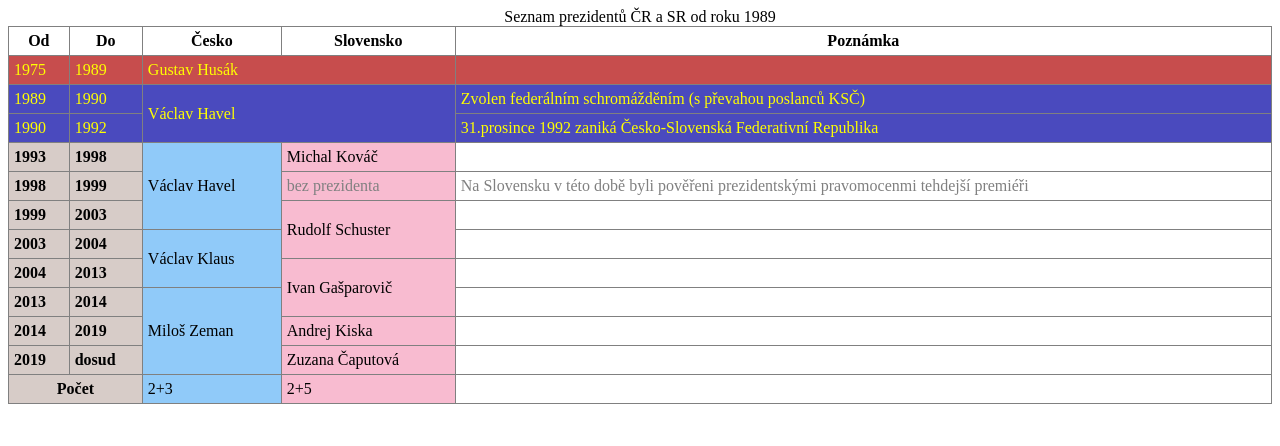
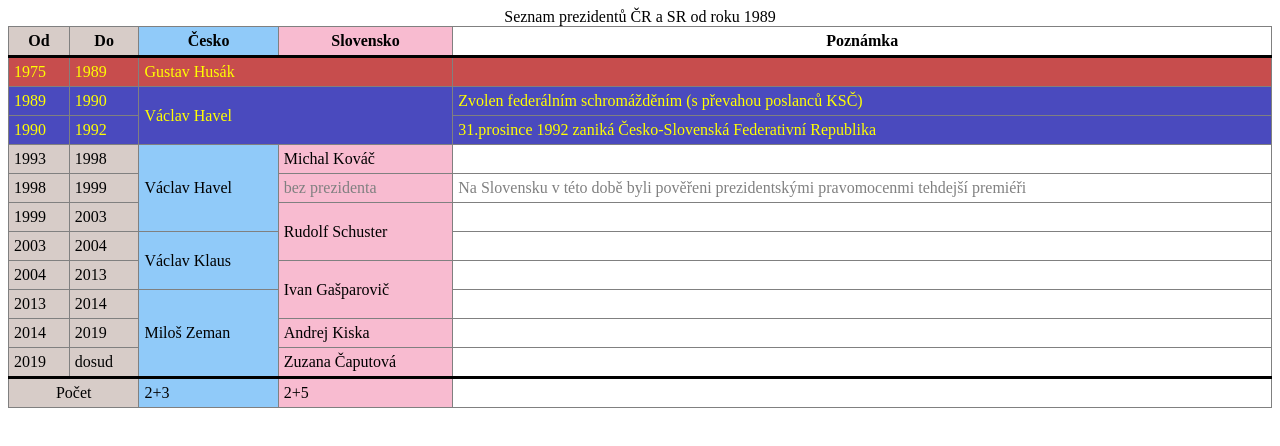
Before and after one commit to pslib-cz/2020p2web-htmltable-presidents-MatesAndrasko, a plain HTML site: page index.html in a window 1280 px wide. Drawn offline with Linux system fonts and the light colour scheme.

Commit message:
second_commit

```diff
--- a/index.html
+++ b/index.html
@@ -6,18 +6,23 @@
     <meta name="viewport" content="width=device-width, initial-scale=1.0">
     <style>
       table.presidents {width: 100%;border-collapse: collapse;}
+
       .presidents th, .presidents td {border: 1px solid gray; padding: 5px;}
       .presidents th {font-weight: 700; text-align: center;}
       .presidents td {font-weight: 400;}
       .presidents .komuniste {background-color: #c74d4d; color: yellow;}
       .presidents .spolecne {background-color: #4a4abe; color: yellow;}
-      .presidents .roky {background-color: #D7CCC8;font-weight: bold;}
+      .presidents .roky {background-color: #D7CCC8;}
       .presidents .cr {background-color: #90CAF9;}
       .presidents .sr {background-color: #F8BBD0;}
     </style>
   </head>
   <body>
     <table class="presidents">
+      <col class="roky">
+      <col class="roky">
+      <col class="cr">
+      <col class="sr">
       <caption>Seznam prezidentů ČR a SR od roku 1989</caption>
       <thead>
         <tr>
@@ -28,7 +33,7 @@
           <th>Poznámka</th>
         </tr>
       </thead>
-      <tbody class="komuniste">
+      <tbody class="komuniste" style="border-top:3px solid black;">
         <tr>
           <td>1975</td>
           <td>1989</td>
@@ -49,62 +54,62 @@
           <td>31.prosince 1992 zaniká Česko-Slovenská Federativní Republika</td>
         </tr>
       </tbody>
-      <tbody>
+      <tbody style="border-bottom: 3px solid black;">
         <tr>
-          <td class="roky">1993</td>
-          <td class="roky">1998</td>
-          <td class="cr" rowspan="3">Václav Havel</td>
-          <td class="sr">Michal Kováč</td>
+          <td>1993</td>
+          <td>1998</td>
+          <td rowspan="3">Václav Havel</td>
+          <td>Michal Kováč</td>
           <td></td>
         </tr>
         <tr>
-          <td class="roky">1998</td>
-          <td class="roky">1999</td>
-          <td class="sr" style="color: grey;">bez prezidenta</td>
+          <td>1998</td>
+          <td>1999</td>
+          <td style="color: grey;">bez prezidenta</td>
           <td style="color: grey;">Na Slovensku v této době byli pověřeni prezidentskými pravomocenmi tehdejší premiéři</td>
         </tr>
         <tr>
-          <td class="roky">1999</td>
-          <td class="roky">2003</td>
-          <td class="sr" rowspan="2">Rudolf Schuster</td>
+          <td>1999</td>
+          <td>2003</td>
+          <td rowspan="2">Rudolf Schuster</td>
           <td></td>
         </tr>
         <tr>
-          <td class="roky">2003</td>
-          <td class="roky">2004</td>
-          <td class="cr" rowspan="2">Václav Klaus</td>
+          <td>2003</td>
+          <td>2004</td>
+          <td rowspan="2">Václav Klaus</td>
           <td></td>
         </tr>
         <tr>
-          <td class="roky">2004</td>
-          <td class="roky">2013</td>
-          <td class="sr" rowspan="2">Ivan Gašparovič</td>
+          <td>2004</td>
+          <td>2013</td>
+          <td rowspan="2">Ivan Gašparovič</td>
           <td></td>
         </tr>
         <tr>
-          <td class="roky">2013</td>
-          <td class="roky">2014</td>
-          <td class="cr" rowspan="3">Miloš Zeman</td>
+          <td>2013</td>
+          <td>2014</td>
+          <td rowspan="3">Miloš Zeman</td>
           <td></td>
         </tr>
         <tr>
-          <td class="roky">2014</td>
-          <td class="roky">2019</td>
-          <td class="sr">Andrej Kiska</td>
+          <td>2014</td>
+          <td>2019</td>
+          <td>Andrej Kiska</td>
           <td></td>
         </tr>
         <tr>
-          <td class="roky">2019</td>
-          <td class="roky">dosud</td>
-          <td class="sr">Zuzana Čaputová</td>
+          <td>2019</td>
+          <td>dosud</td>
+          <td>Zuzana Čaputová</td>
           <td></td>
         </tr>
       </tbody>
       </tfoot>
         <tr>
-          <td class="roky" colspan="2" style="text-align: center;">Počet</td>
-          <td class="cr">2+3</td>
-          <td class="sr">2+5</td>
+          <td colspan="2" style="text-align: center;">Počet</td>
+          <td>2+3</td>
+          <td>2+5</td>
           <td></td>
         </tr>
       </tfoot>
```
Also changed, not shown: style.css (deleted).
